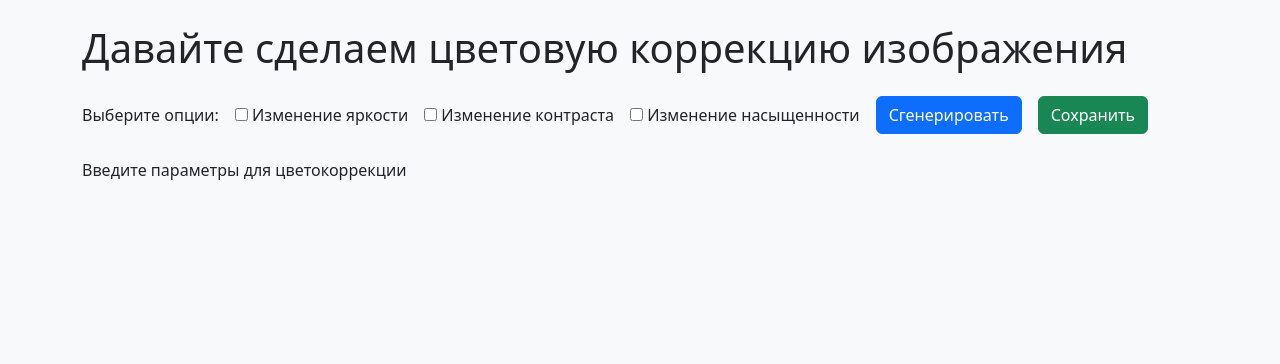
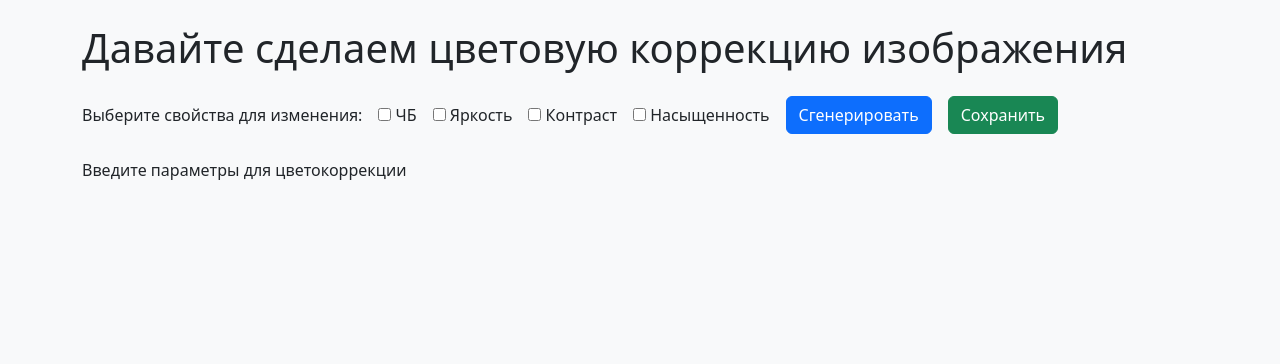
Before and after one commit to abilibur/image_augmentation_service, a FastAPI app: page /color_correction in a window 1280 px wide. Shown: the part 56-420 px from the top of the page. Run offline with FastAPI, Linux system fonts and the light colour scheme; data that the repository does not hold is empty.

Commit message:
реализация цветокоррекции в процессе

```diff
--- a/image_processing_factory.py
+++ b/image_processing_factory.py
@@ -1,7 +1,7 @@
 from abc import ABC, abstractmethod
 from database_models import ImageDB, ImageRotate, ImageColorCorrection, ImageDistortion
 import base64
-from image_proceccing_methods import rotate_images
+from image_proceccing_methods import rotate_images, color_correction_images
 import os
 
 
@@ -84,15 +84,35 @@ class ColorCorrection(ImageProcessing):
     def generate_images(self, db, options):
         """Считывает загруженное пользователем изображение, на основе него
            генерирует изображения c цветовой коррекцией и записывает их в БД """
-        # Удаляем предыдущее изображение
+        # удаляем предыдущее изображение
         db.query(ImageColorCorrection).delete()
-        image_entry = db.query(ImageDB).first()
-        # Добавляем новое изображение если в таблице images есть изображение
-        if image_entry:
-            new_image = ImageColorCorrection(file_name = image_entry.file_name, image_data=image_entry.image_data, mime_type=image_entry.mime_type)
-            db.add(new_image)
-            db.commit()
-            db.refresh(new_image)  # Обновляем объект, чтобы получить актуальные данные
+        # достаем загруженное пользователем изображение
+        orig_image = db.query(ImageDB).first()
+        if db.query(ImageDB).count() == 0:
+            print(f"Таблица {ImageDB.__tablename__} данных пуста")
+            return None
+
+        # # поворачиваем изображение
+        # changed_images = color_correction_images(orig_image=orig_image, options=options)
+        #
+        # for i, img in enumerate(changed_images):
+        #     # Добавляем новое изображение если в таблице images есть изображение
+        #     file_name = orig_image.file_name + "_color_correction_" + str(i)
+        #     new_image = ImageRotate(file_name = file_name , image_data=img, mime_type="image/jpeg")
+        #     db.add(new_image)
+        #
+        # db.commit()
+
+
+        # # Удаляем предыдущее изображение
+        # db.query(ImageColorCorrection).delete()
+        # image_entry = db.query(ImageDB).first()
+        # # Добавляем новое изображение если в таблице images есть изображение
+        # if image_entry:
+        #     new_image = ImageColorCorrection(file_name = image_entry.file_name, image_data=image_entry.image_data, mime_type=image_entry.mime_type)
+        #     db.add(new_image)
+        #     db.commit()
+        #     db.refresh(new_image)  # Обновляем объект, чтобы получить актуальные данные
 
 
     def get_images(self, db):
--- a/main.py
+++ b/main.py
@@ -1,6 +1,8 @@
 from fastapi.responses import HTMLResponse
 from fastapi import FastAPI, Request, File, UploadFile, Depends, Form
 from fastapi.templating import Jinja2Templates
+
+from typing import List
 
 from database import Database
 from image_singleton import ImageSingleton
@@ -108,10 +110,18 @@ async def save_images(request: Request, db = Depends(get_db), save_dir=SAVE_DIR)
 # ---
 @app.get("/color_correction", response_class=HTMLResponse)
 async def color_correction(request: Request, db = Depends(get_db)):
-    options = dict()
+    return templates.TemplateResponse("color_correction.html", {
+        "request": request,
+        "color_correction_images": color_correction_process.get_images(db)
+    })
+
+@app.post("/do_color_correction")
+async def color_correction(request: Request, db = Depends(get_db),
+                           options: List[str] = Form(default=[])):
     color_correction_process.generate_images(db, options)
     return templates.TemplateResponse("color_correction.html", {
         "request": request,
+        "selected_options": options,  # Передаем выбранные опции в шаблон
         "color_correction_images": color_correction_process.get_images(db)
     })
 
--- a/templates/color_correction.html
+++ b/templates/color_correction.html
@@ -5,19 +5,25 @@
 
 <!-- Поля и кнопки-->
 <div class="d-flex flex-wrap align-items-center gap-3 w-100 mb-4">
-    <form action="/do_rotate" method="post" class="d-flex flex-wrap align-items-center gap-3">
-
+    <form action="/do_color_correction" method="post" class="d-flex flex-wrap align-items-center gap-3">
         <!-- Чекбоксы -->
         <div class="d-flex flex-wrap gap-3 flex-grow-1">
-            <label>Выберите опции:</label>
+            <label>Выберите свойства для изменения:</label>
             <label>
-                <input type="checkbox" name="options" value="brightness"> Изменение яркости
+                <input type="checkbox" name="options" value="grayscale"
+                       {% if 'grayscale' in selected_options %} checked {% endif %}/> ЧБ
             </label>
             <label>
-                <input type="checkbox" name="options" value="contrast"> Изменение контраста
+                <input type="checkbox" name="options" value="brightness"
+                       {% if "brightness" in selected_options %} checked {% endif %}/> Яркость
             </label>
             <label>
-                <input type="checkbox" name="options" value="saturation"> Изменение насыщенности
+                <input type="checkbox" name="options" value="contrast"
+                       {% if "contrast" in selected_options %} checked {% endif %}/> Контраст
+            </label>
+            <label>
+                <input type="checkbox" name="options" value="saturation"
+                       {% if "saturation" in selected_options %} checked {% endif %}/> Насыщенность
             </label>
         </div>
 
```
Also changed, not shown: image_proceccing_methods.py (+23 -12 lines).
